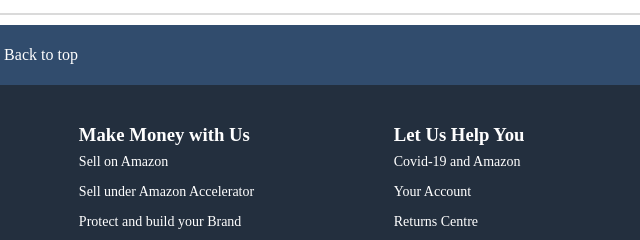
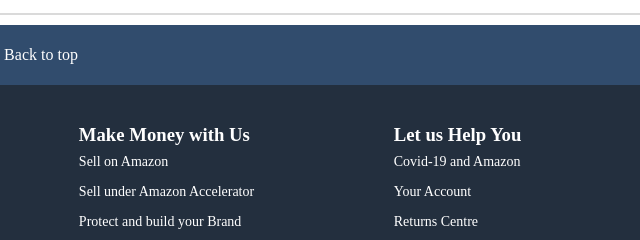
Before and after one commit to rajharsh077/SCM-Final-, a plain HTML site: page index.html in a window 1280 px wide. Shown: the part 2460-2700 px from the top of the page, 599-1239 px from the left. Drawn offline with Linux system fonts and the light colour scheme.

Commit message:
final page

```diff
--- a/index.html
+++ b/index.html
@@ -210,7 +210,7 @@
     <div id="c1"><h3>Get to Know Us</h3><p>About Us</p><p>Careers</p><p>Press Releases</p><p>Amazon Science</p></div>
     <div id="c1"><h3>Connect with Us</h3><p>Facebook</p><p>Twitter</p><p> Instagram</p></div>
     <div id="c1"><h3>Make Money with Us</h3><p>Sell on Amazon</p><p>Sell under Amazon Accelerator</p><p>Protect and build your Brand</p><p>Amazon Global Selling</p><p>Become an Affiliate</p><p>Fulfilment by Amazon</p><p>Advertise Your Products</p><p>Amazon Pay on Merchants</p></div>
-    <div id="c1"><h3>Let Us Help You</h3><p>Covid-19 and Amazon</p><p>Your Account</p><p>Returns Centre</p><p>100% Purchase Protection</p><p>Amazon App Download</p><p>Help</p></div>
+    <div id="c1"><h3>Let us Help You</h3><p>Covid-19 and Amazon</p><p>Your Account</p><p>Returns Centre</p><p>100% Purchase Protection</p><p>Amazon App Download</p><p>Help</p></div>
     </div>
     <div id="item2">
         <div id="c2"><img src="https://www.pinclipart.com/picdir/big/57-576184_view-our-amazon-storefront-amazon-logo-white-png.png"height="30px"width="70px"><div id="c3"><p><svg xmlns="http://www.w3.org/2000/svg" width="16" height="12" fill="currentColor" class="bi bi-globe" viewBox="0 0 16 16">
```
